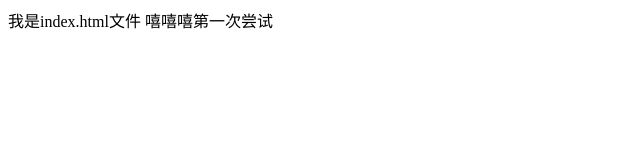
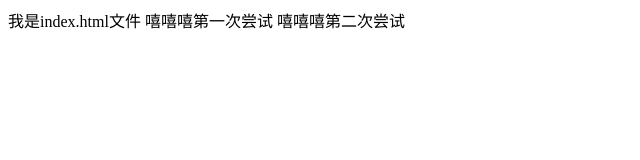
Before and after one commit to huang-ysfirst/git-demo, a plain HTML site: page index.html in a window 1280 px wide. Shown: the whole page, without its empty margins (0-640 px from the left). Drawn offline with Linux system fonts and the light colour scheme.

Commit message:
A程序员第三次提交

```diff
--- a/index.html
+++ b/index.html
@@ -7,5 +7,6 @@
 	<body>
 		我是index.html文件
 		嘻嘻嘻第一次尝试
+		嘻嘻嘻第二次尝试
 	</body>
 </html>
```
